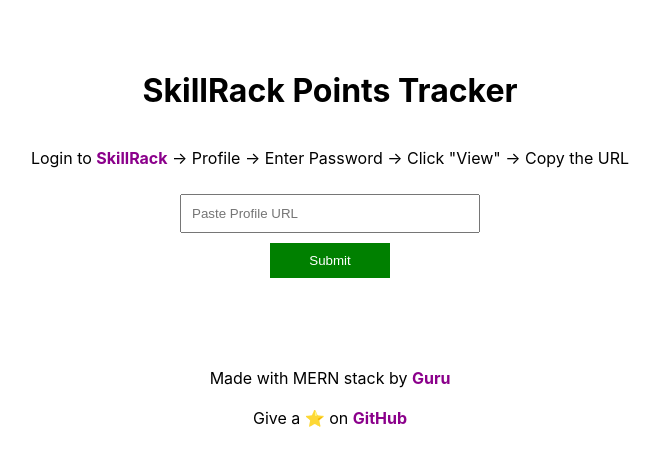
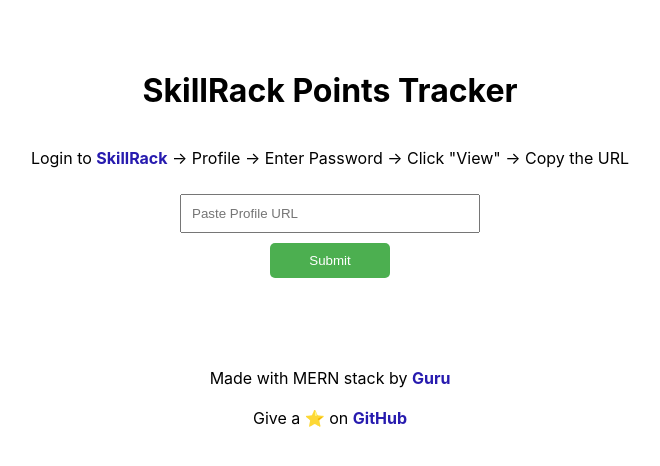
Before and after one commit to Guru-25/SkillRack-Points-Tracker, a React (Create React App) app in the folder client/: page / in a window 1280 px wide. Shown: the top 466 px of the page, without its empty margins (310-970 px from the left). Built offline with nearby package versions, Linux system fonts and the light colour scheme.

Commit message:
fix mongodb warning

```diff
--- a/client/src/App.css
+++ b/client/src/App.css
@@ -2,19 +2,20 @@
   padding: 10px 20px;
   width: 100%;
   max-width: 120px;
-  background-color: green;
+  background-color: #4caf50;
   color: white;
   border: none;
+  border-radius: 5px;
   cursor: pointer;
   transition: background-color 0.3s ease;
 }
 
 .submit-button:hover {
-  background-color: darkgreen;
+  background-color: #45a049;
 }
 
 a {
-  color: darkmagenta;
+  color: #271baf;
   text-decoration: none;
 }
 
```
Also changed, not shown: 1 other file (tests, documents, lock files or other folders).
